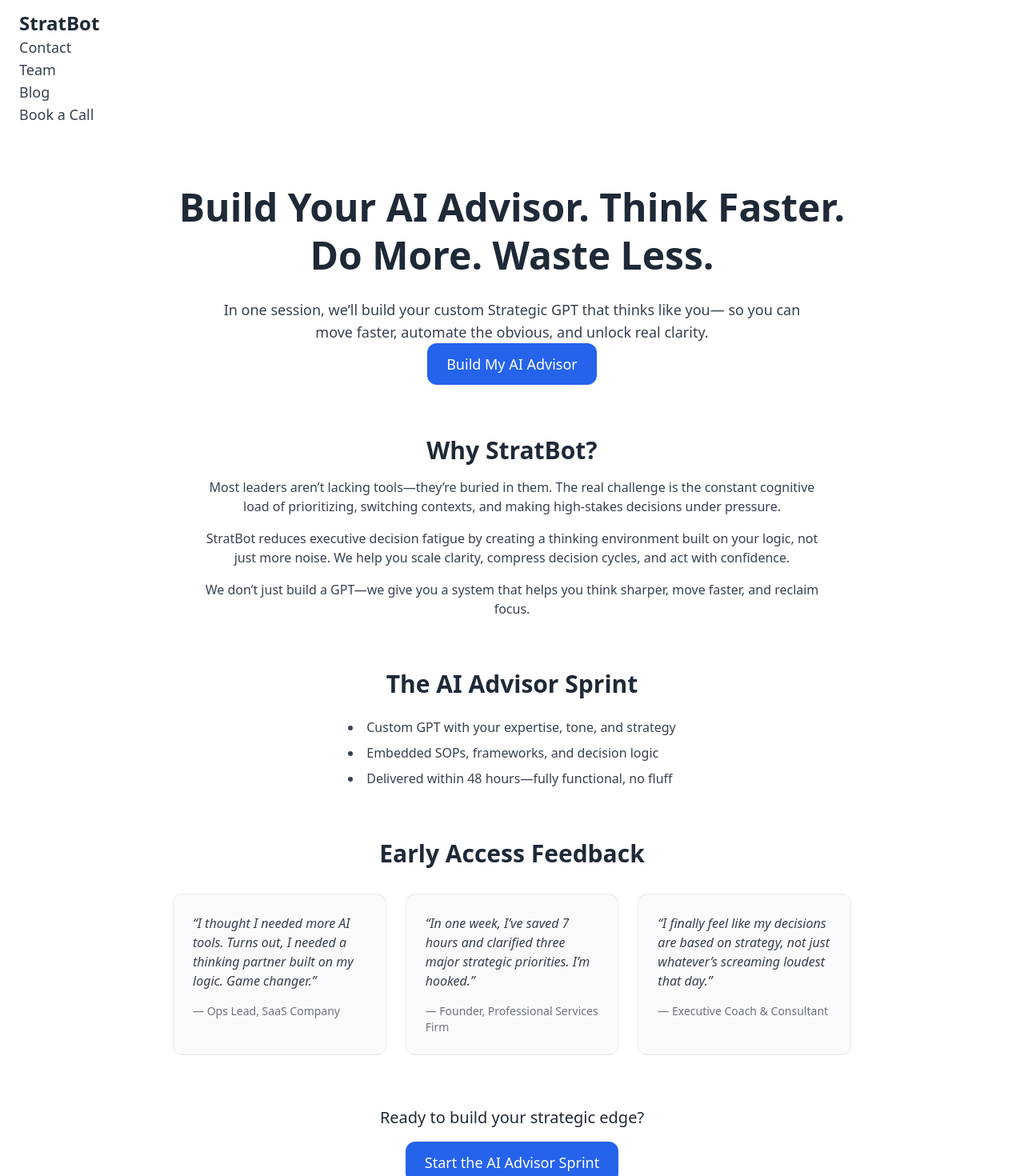
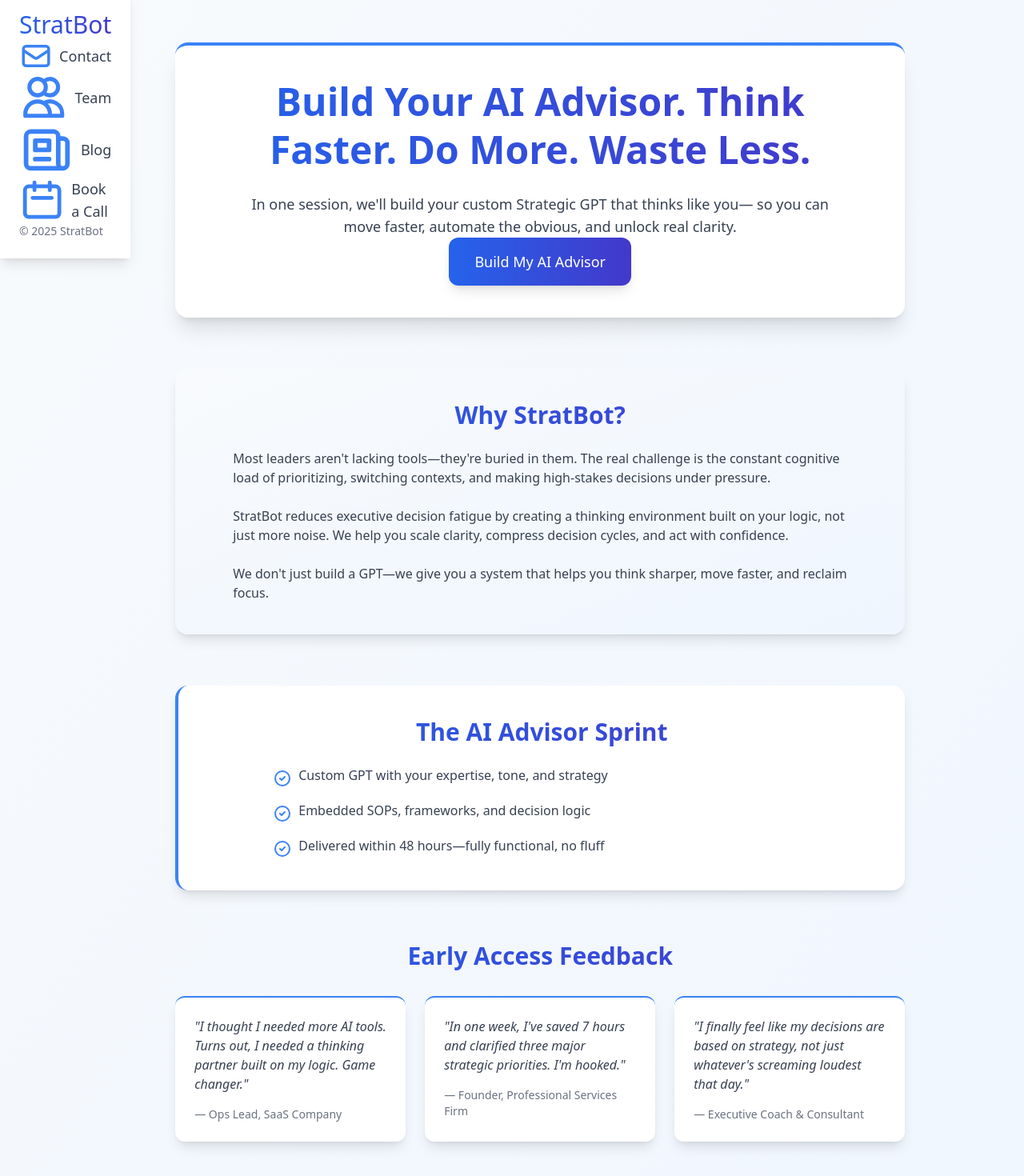
Before and after one commit to TalonAI/stratbot-site, a Next.js app: page / in a window 1280 px wide. Shown: the part 11-1481 px from the top of the page at 80% size. Built offline with nearby package versions, Linux system fonts and the light colour scheme.

Commit message:
Update layout, landing, team, and contact pages

```diff
--- a/components/Layout.js
+++ b/components/Layout.js
@@ -1,43 +1,109 @@
-import Link from "next/link";
+import Link from "next/link"
 
 export default function Layout({ children }) {
   return (
-    <div className="min-h-screen flex bg-white text-gray-800">
+    <div className="min-h-screen flex bg-gradient-to-br from-slate-50 to-blue-50 text-gray-800">
       {/* Sidebar */}
-      <aside className="w-52 border-r border-gray-200 p-6 flex flex-col justify-start fixed h-full">
-        <div className="mb-8">
-          <Link href="/" className="text-2xl font-bold text-gray-900 hover:text-blue-600 block">
-            StratBot
+      <aside className="w-64 bg-white shadow-lg p-6 flex flex-col justify-start fixed h-full border-r-4 border-blue-500">
+        <div className="mb-10">
+          <Link href="/" className="text-3xl font-extrabold block">
+            <span className="bg-clip-text text-transparent bg-gradient-to-r from-blue-600 to-indigo-700">StratBot</span>
           </Link>
         </div>
         <nav className="flex flex-col space-y-5 text-lg">
-          <Link href="/contact" className="text-gray-700 hover:text-blue-600 block">
+          <Link
+            href="/contact"
+            className="text-gray-700 hover:text-blue-600 transition-all duration-200 transform hover:translate-x-1 flex items-center"
+          >
+            <svg
+              xmlns="http://www.w3.org/2000/svg"
+              className="h-5 w-5 mr-2 text-blue-500"
+              fill="none"
+              viewBox="0 0 24 24"
+              stroke="currentColor"
+            >
+              <path
+                strokeLinecap="round"
+                strokeLinejoin="round"
+                strokeWidth={2}
+                d="M3 8l7.89 5.26a2 2 0 002.22 0L21 8M5 19h14a2 2 0 002-2V7a2 2 0 00-2-2H5a2 2 0 00-2 2v10a2 2 0 002 2z"
+              />
+            </svg>
             Contact
           </Link>
-          <Link href="/team" className="text-gray-700 hover:text-blue-600 block">
+          <Link
+            href="/team"
+            className="text-gray-700 hover:text-blue-600 transition-all duration-200 transform hover:translate-x-1 flex items-center"
+          >
+            <svg
+              xmlns="http://www.w3.org/2000/svg"
+              className="h-5 w-5 mr-2 text-blue-500"
+              fill="none"
+              viewBox="0 0 24 24"
+              stroke="currentColor"
+            >
+              <path
+                strokeLinecap="round"
+                strokeLinejoin="round"
+                strokeWidth={2}
+                d="M12 4.354a4 4 0 110 5.292M15 21H3v-1a6 6 0 0112 0v1zm0 0h6v-1a6 6 0 00-9-5.197M13 7a4 4 0 11-8 0 4 4 0 018 0z"
+              />
+            </svg>
             Team
           </Link>
-          <Link href="/blog" className="text-gray-700 hover:text-blue-600 block">
+          <Link
+            href="/blog"
+            className="text-gray-700 hover:text-blue-600 transition-all duration-200 transform hover:translate-x-1 flex items-center"
+          >
+            <svg
+              xmlns="http://www.w3.org/2000/svg"
+              className="h-5 w-5 mr-2 text-blue-500"
+              fill="none"
+              viewBox="0 0 24 24"
+              stroke="currentColor"
+            >
+              <path
+                strokeLinecap="round"
+                strokeLinejoin="round"
+                strokeWidth={2}
+                d="M19 20H5a2 2 0 01-2-2V6a2 2 0 012-2h10a2 2 0 012 2v1m2 13a2 2 0 01-2-2V7m2 13a2 2 0 002-2V9a2 2 0 00-2-2h-2m-4-3H9M7 16h6M7 8h6v4H7V8z"
+              />
+            </svg>
             Blog
           </Link>
           <a
             href="https://calendly.com/paulmaggio56"
             target="_blank"
             rel="noopener noreferrer"
-            className="text-gray-700 hover:text-blue-600 block"
+            className="text-gray-700 hover:text-blue-600 transition-all duration-200 transform hover:translate-x-1 flex items-center"
           >
+            <svg
+              xmlns="http://www.w3.org/2000/svg"
+              className="h-5 w-5 mr-2 text-blue-500"
+              fill="none"
+              viewBox="0 0 24 24"
+              stroke="currentColor"
+            >
+              <path
+                strokeLinecap="round"
+                strokeLinejoin="round"
+                strokeWidth={2}
+                d="M8 7V3m8 4V3m-9 8h10M5 21h14a2 2 0 002-2V7a2 2 0 00-2-2H5a2 2 0 00-2 2v12a2 2 0 002 2z"
+              />
+            </svg>
             Book a Call
           </a>
         </nav>
+
+        <div className="mt-auto pt-6 border-t border-gray-200 text-sm text-gray-500">
+          &copy; {new Date().getFullYear()} StratBot
+        </div>
       </aside>
 
       {/* Main content */}
-      <div className="flex-1 ml-52">
-        <main className="p-8 max-w-4xl mx-auto">{children}</main>
-        <footer className="text-sm text-gray-500 p-8 text-center">
-          &copy; {new Date().getFullYear()} StratBot. All rights reserved.
-        </footer>
+      <div className="flex-1 ml-64">
+        <main className="p-8 max-w-5xl mx-auto">{children}</main>
       </div>
     </div>
-  );
+  )
 }
--- a/pages/index.js
+++ b/pages/index.js
@@ -1,77 +1,131 @@
-import Link from 'next/link';
+import Link from "next/link"
 
 export default function Home() {
   return (
-    <main className="max-w-5xl mx-auto px-6 py-12 space-y-16">
-      <section className="text-center space-y-6">
-        <h1 className="text-5xl font-bold leading-tight">
+    <main className="max-w-5xl mx-auto px-6 py-8 space-y-16">
+      <section className="text-center space-y-6 bg-white p-10 rounded-2xl shadow-xl border-t-4 border-blue-500">
+        <h1 className="text-5xl font-bold leading-tight bg-clip-text text-transparent bg-gradient-to-r from-blue-600 to-indigo-700">
           Build Your AI Advisor. Think Faster. Do More. Waste Less.
         </h1>
         <p className="text-lg text-gray-700 max-w-3xl mx-auto">
-          In one session, we’ll build your custom Strategic GPT that thinks like you—
-          so you can move faster, automate the obvious, and unlock real clarity.
+          In one session, we'll build your custom Strategic GPT that thinks like you— so you can move faster, automate
+          the obvious, and unlock real clarity.
         </p>
         <Link href="/contact">
-          <button className="bg-blue-600 text-white px-6 py-3 rounded-xl text-lg font-medium hover:bg-blue-700 transition">
+          <button className="bg-gradient-to-r from-blue-600 to-indigo-700 text-white px-8 py-4 rounded-xl text-lg font-medium hover:from-blue-700 hover:to-indigo-800 transition shadow-lg transform hover:-translate-y-1 hover:shadow-xl">
             Build My AI Advisor
           </button>
         </Link>
       </section>
 
-      <section className="space-y-4 text-center">
-        <h2 className="text-3xl font-bold">Why StratBot?</h2>
+      <section className="space-y-6 bg-gradient-to-br from-slate-50 to-blue-50 p-10 rounded-2xl shadow-lg">
+        <h2 className="text-3xl font-bold text-center bg-clip-text text-transparent bg-gradient-to-r from-blue-600 to-indigo-700">
+          Why StratBot?
+        </h2>
         <p className="text-gray-700 max-w-3xl mx-auto">
-          Most leaders aren’t lacking tools—they’re buried in them. The real challenge is the constant cognitive load of prioritizing, switching contexts, and making high-stakes decisions under pressure.
+          Most leaders aren't lacking tools—they're buried in them. The real challenge is the constant cognitive load of
+          prioritizing, switching contexts, and making high-stakes decisions under pressure.
         </p>
         <p className="text-gray-700 max-w-3xl mx-auto">
-          StratBot reduces executive decision fatigue by creating a thinking environment built on your logic, not just more noise. We help you scale clarity, compress decision cycles, and act with confidence.
+          StratBot reduces executive decision fatigue by creating a thinking environment built on your logic, not just
+          more noise. We help you scale clarity, compress decision cycles, and act with confidence.
         </p>
         <p className="text-gray-700 max-w-3xl mx-auto">
-          We don’t just build a GPT—we give you a system that helps you think sharper, move faster, and reclaim focus.
+          We don't just build a GPT—we give you a system that helps you think sharper, move faster, and reclaim focus.
         </p>
       </section>
 
-      <section className="space-y-6 text-center">
-        <h2 className="text-3xl font-bold text-center">The AI Advisor Sprint</h2>
-        <ul className="list-disc list-inside inline-block text-left text-gray-700 space-y-2">
-          <li>Custom GPT with your expertise, tone, and strategy</li>
-          <li>Embedded SOPs, frameworks, and decision logic</li>
-          <li>Delivered within 48 hours—fully functional, no fluff</li>
+      <section className="space-y-6 bg-white p-10 rounded-2xl shadow-lg border-l-4 border-blue-500">
+        <h2 className="text-3xl font-bold text-center bg-clip-text text-transparent bg-gradient-to-r from-blue-600 to-indigo-700">
+          The AI Advisor Sprint
+        </h2>
+        <ul className="space-y-4 max-w-2xl mx-auto">
+          <li className="flex items-start">
+            <svg
+              className="h-6 w-6 text-blue-500 mr-2 mt-1 flex-shrink-0"
+              fill="none"
+              viewBox="0 0 24 24"
+              stroke="currentColor"
+            >
+              <path
+                strokeLinecap="round"
+                strokeLinejoin="round"
+                strokeWidth="2"
+                d="M9 12l2 2 4-4m6 2a9 9 0 11-18 0 9 9 0 0118 0z"
+              />
+            </svg>
+            <span className="text-gray-700">Custom GPT with your expertise, tone, and strategy</span>
+          </li>
+          <li className="flex items-start">
+            <svg
+              className="h-6 w-6 text-blue-500 mr-2 mt-1 flex-shrink-0"
+              fill="none"
+              viewBox="0 0 24 24"
+              stroke="currentColor"
+            >
+              <path
+                strokeLinecap="round"
+                strokeLinejoin="round"
+                strokeWidth="2"
+                d="M9 12l2 2 4-4m6 2a9 9 0 11-18 0 9 9 0 0118 0z"
+              />
+            </svg>
+            <span className="text-gray-700">Embedded SOPs, frameworks, and decision logic</span>
+          </li>
+          <li className="flex items-start">
+            <svg
+              className="h-6 w-6 text-blue-500 mr-2 mt-1 flex-shrink-0"
+              fill="none"
+              viewBox="0 0 24 24"
+              stroke="currentColor"
+            >
+              <path
+                strokeLinecap="round"
+                strokeLinejoin="round"
+                strokeWidth="2"
+                d="M9 12l2 2 4-4m6 2a9 9 0 11-18 0 9 9 0 0118 0z"
+              />
+            </svg>
+            <span className="text-gray-700">Delivered within 48 hours—fully functional, no fluff</span>
+          </li>
         </ul>
       </section>
 
       <section className="space-y-8">
-        <h2 className="text-3xl font-bold text-center">Early Access Feedback</h2>
+        <h2 className="text-3xl font-bold text-center bg-clip-text text-transparent bg-gradient-to-r from-blue-600 to-indigo-700">
+          Early Access Feedback
+        </h2>
         <div className="grid md:grid-cols-3 gap-6">
-          <blockquote className="bg-gray-50 p-6 rounded-xl border">
+          <blockquote className="bg-white p-6 rounded-xl shadow-lg border-t-2 border-blue-500 hover:shadow-xl transition transform hover:-translate-y-1">
             <p className="text-gray-700 italic">
-              “I thought I needed more AI tools. Turns out, I needed a thinking partner built on my logic. Game changer.”
+              "I thought I needed more AI tools. Turns out, I needed a thinking partner built on my logic. Game
+              changer."
             </p>
-            <footer className="text-sm text-gray-500 pt-4">— Ops Lead, SaaS Company</footer>
+            <footer className="text-sm text-gray-500 pt-4 font-medium">— Ops Lead, SaaS Company</footer>
           </blockquote>
-          <blockquote className="bg-gray-50 p-6 rounded-xl border">
+          <blockquote className="bg-white p-6 rounded-xl shadow-lg border-t-2 border-blue-500 hover:shadow-xl transition transform hover:-translate-y-1">
             <p className="text-gray-700 italic">
-              “In one week, I’ve saved 7 hours and clarified three major strategic priorities. I’m hooked.”
+              "In one week, I've saved 7 hours and clarified three major strategic priorities. I'm hooked."
             </p>
-            <footer className="text-sm text-gray-500 pt-4">— Founder, Professional Services Firm</footer>
+            <footer className="text-sm text-gray-500 pt-4 font-medium">— Founder, Professional Services Firm</footer>
           </blockquote>
-          <blockquote className="bg-gray-50 p-6 rounded-xl border">
+          <blockquote className="bg-white p-6 rounded-xl shadow-lg border-t-2 border-blue-500 hover:shadow-xl transition transform hover:-translate-y-1">
             <p className="text-gray-700 italic">
-              “I finally feel like my decisions are based on strategy, not just whatever’s screaming loudest that day.”
+              "I finally feel like my decisions are based on strategy, not just whatever's screaming loudest that day."
             </p>
-            <footer className="text-sm text-gray-500 pt-4">— Executive Coach & Consultant</footer>
+            <footer className="text-sm text-gray-500 pt-4 font-medium">— Executive Coach & Consultant</footer>
           </blockquote>
         </div>
       </section>
 
-      <section className="text-center">
-        <p className="text-xl font-medium">Ready to build your strategic edge?</p>
+      <section className="text-center bg-gradient-to-r from-blue-600 to-indigo-700 text-white p-10 rounded-2xl shadow-xl">
+        <p className="text-2xl font-medium mb-6">Ready to build your strategic edge?</p>
         <Link href="/contact">
-          <button className="bg-blue-600 text-white px-6 py-3 mt-4 rounded-xl text-lg font-medium hover:bg-blue-700 transition">
+          <button className="bg-white text-blue-700 px-8 py-4 rounded-xl text-lg font-bold hover:bg-gray-100 transition shadow-lg transform hover:-translate-y-1 hover:shadow-xl">
             Start the AI Advisor Sprint
           </button>
         </Link>
       </section>
     </main>
-  );
+  )
 }
```
Also changed, not shown: pages/contact.js (+46 -20 lines), pages/team.js (+17 -12 lines).
